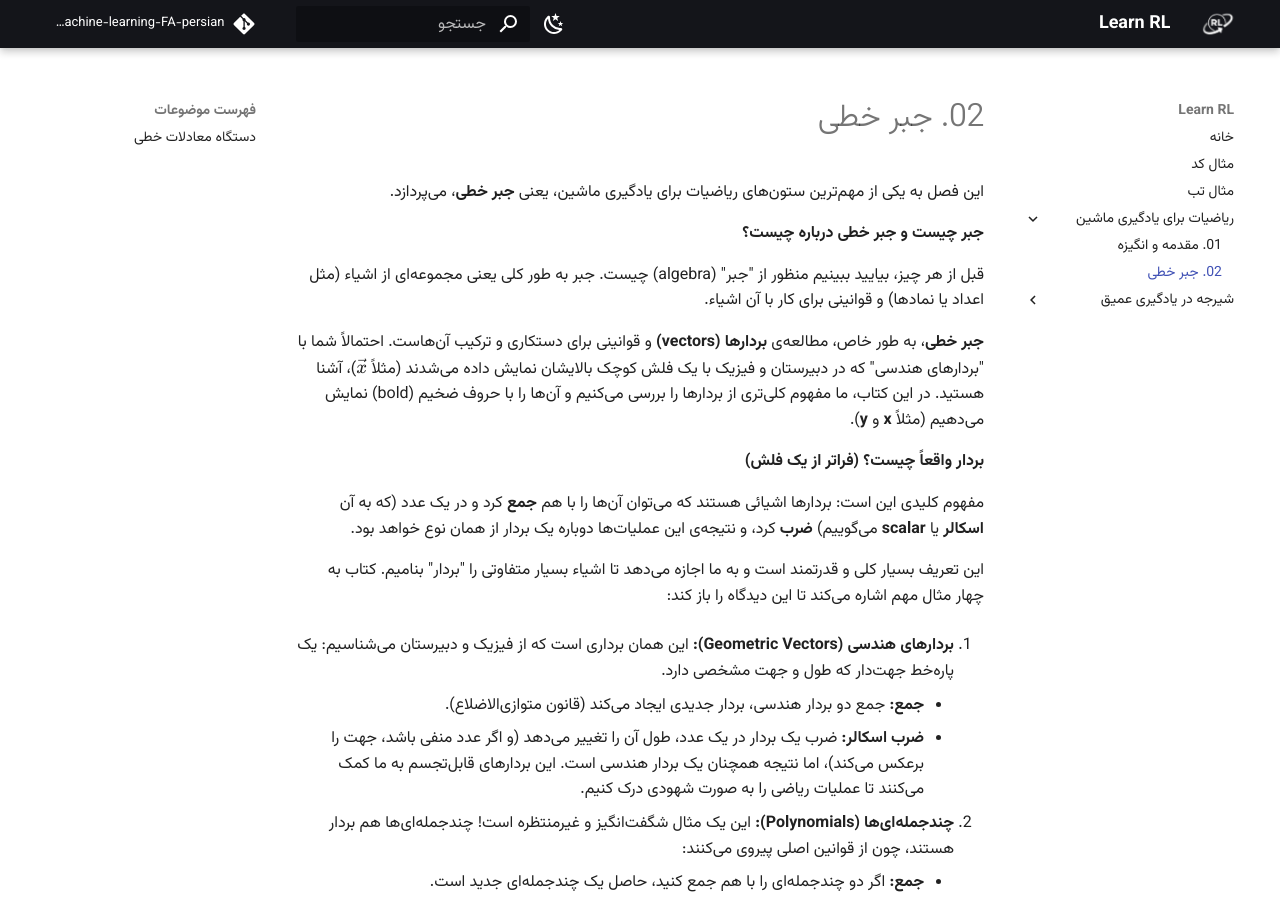
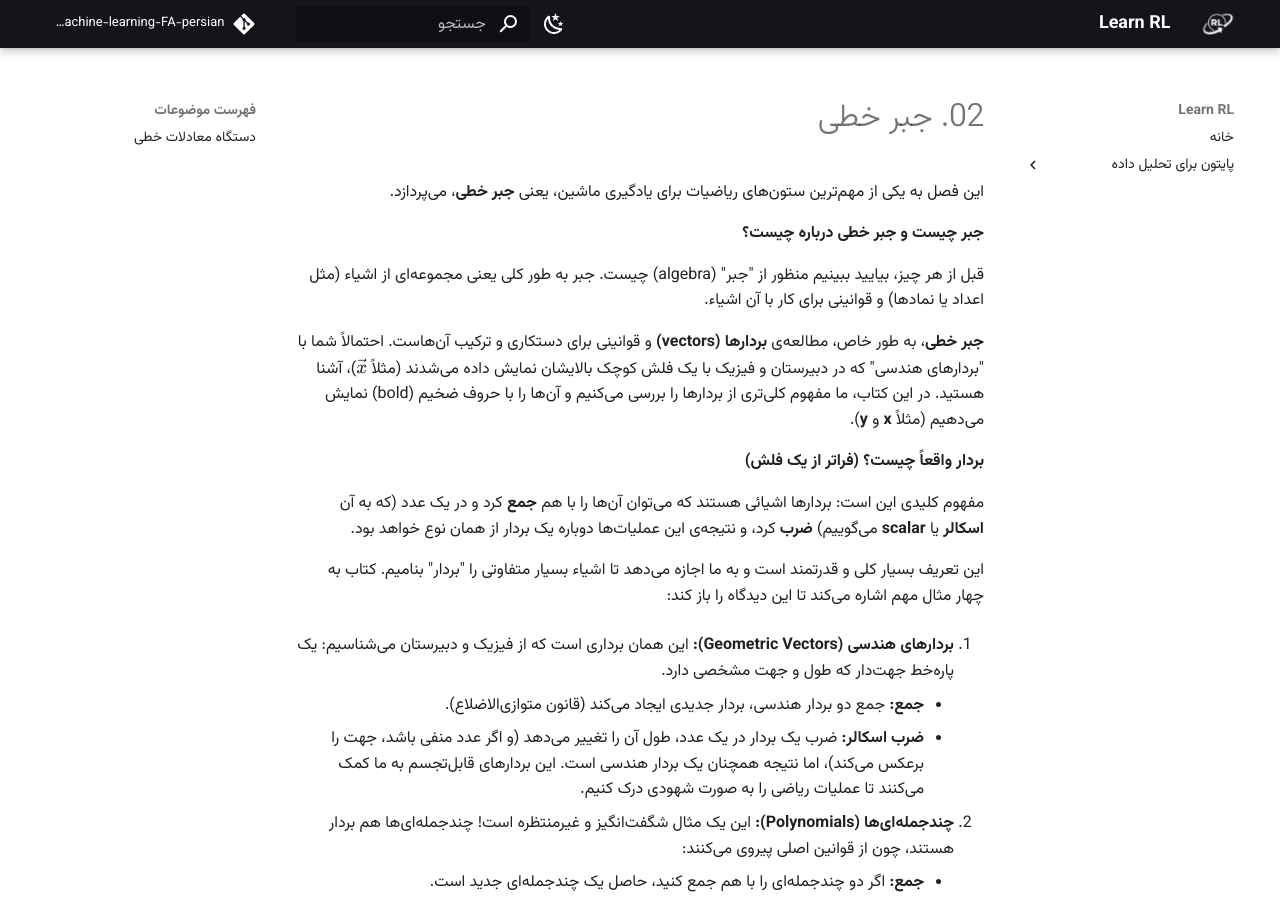
Before and after one commit to SoroushRamezani/mathematics-for-machine-learning-FA-persian, an MkDocs documentation site: the page built from docs/mml/2-linear-algebra.md, in a window 1280 px wide and 900 px high. Built offline with MkDocs 1.6.1 and Material for MkDocs 9.7.7, drawn with Linux system fonts in a browser that asks for light colours; comment, search, counter and statistics services are not loaded.

Commit message:
Start: Python for Data Analysis

```diff
--- a/docs/mml/2-linear-algebra.md
+++ b/docs/mml/2-linear-algebra.md
@@ -35,7 +35,7 @@
     * **ضرب اسکالر:** ضرب یک بردار در ℝⁿ در یک عدد اسکالر، تک‌تک مؤلفه‌های آن را در آن عدد ضرب می‌کند و نتیجه باز هم یک بردار در همان فضاست.
     یک مزیت بزرگ این نوع بردارها این است که به راحتی با **آرایه‌ها (arrays)** در زبان‌های برنامه‌نویسی مطابقت دارند و پیاده‌سازی الگوریتم‌ها را ساده می‌کنند.
 
-![Image title](./assets/mml-images/2-1.png){ loading=lazy }
+![Image title](../assets/mml-images/2-1.png){ loading=lazy }
 /// caption
 
 ///
--- a/mkdocs.yml
+++ b/mkdocs.yml
@@ -26,13 +26,15 @@
       primary: black
 nav:
   - خانه: index.md
-  - مثال کد: code-examples.md
-  - مثال تب: content-tabs.md
-  - ریاضیات برای یادگیری ماشین:
-    - 01. مقدمه و انگیزه: mml/1-introduction-and-motivation.md
-    - 02. جبر خطی: mml/2-linear-algebra.md
-  - شیرجه در یادگیری عمیق:
-    - تست: d2dl/text.md
+  # - مثال کد: code-examples.md
+  # - مثال تب: content-tabs.md
+  # - ریاضیات برای یادگیری ماشین:
+  #   - 01. مقدمه و انگیزه: mml/1-introduction-and-motivation.md
+  #   - 02. جبر خطی: mml/2-linear-algebra.md
+  # - شیرجه در یادگیری عمیق:
+  #   - تست: d2dl/text.md
+  - پایتون برای تحلیل داده:
+      - پیش گفتار: pda/0-preface.md
 
 plugins:
   - search:
```
Also changed, not shown: docs/pda/0-preface.md (added, +1 -0 lines).
